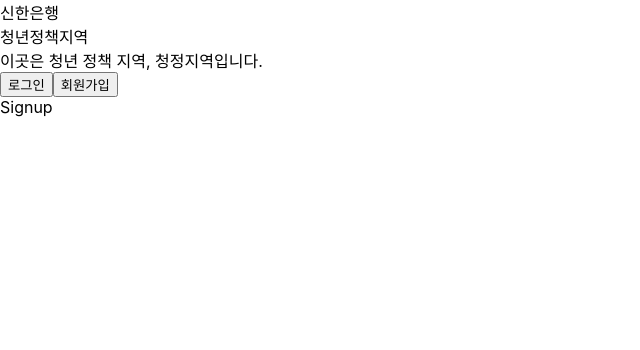
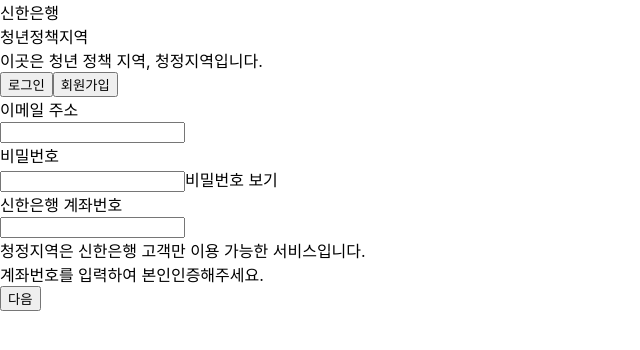
Before and after one commit to Endura0535/youth-policy-zone, a React (Create React App) app in the folder Frontend/: page /auth in a window 1280 px wide. Both pictures are taken after a click on the button "회원가입". Shown: the top 350 px of the page, without its empty margins (0-640 px from the left). Built offline with nearby package versions, Linux system fonts and the light colour scheme.

Commit message:
refactor: auth 페이지 구조 변경

```diff
--- a/Frontend/src/MemberContext.js
+++ b/Frontend/src/MemberContext.js
@@ -1,5 +1,5 @@
 import axios from "axios";
-import { createContext, useContext, useRef } from "react";
+import { createContext, useContext, useRef, useState } from "react";
 import { useNavigate } from "react-router-dom";
 
 const MemberContext = createContext("member");
@@ -10,6 +10,40 @@
   const memberInfo = useRef({});
   const navigate = useNavigate();
   const apiClient = useRef(null);
+
+  // AuthPage
+  const [email, setEmail] = useState('');
+  const [pw, setPw] = useState('');
+  const [pwVisibility, setPwVisibility] = useState({
+    type: 'password',
+    visible: false,
+  });
+  const [bankAccount, setBankAccount] = useState('');
+
+  const onEmailChanged = (e) => {
+    setEmail(e.target.value);
+  }
+
+  const onPwChanged = (e) => {
+    setPw(e.target.value);
+  }
+
+  const handlePwVisibility = (e) => {
+    setPwVisibility(() => {
+      if (!pwVisibility.visible) {
+        return {type: "text", visible: true};
+      }
+      else {
+        return {type: "password", visible: false};
+      }
+    })
+  }
+
+  const onBankAccountChanged = (e) => {
+    setBankAccount(e.target.value);
+  }
+
+  // AuthPage //
 
   const setAccessToken = (token) => {
     // 엑세스토큰 설정
@@ -56,7 +90,9 @@
 
   return (
     <MemberContext.Provider value={{
-      accessToken, memberInfo, succeededSignin, setMemberId, doSignout, setMemberInfo
+      accessToken, memberInfo, succeededSignin, setMemberId, doSignout, setMemberInfo,
+      email, setEmail, pw, pwVisibility, setPwVisibility, bankAccount, setBankAccount,
+      onEmailChanged, onPwChanged, handlePwVisibility, onBankAccountChanged
     }}>
       {children}
     </MemberContext.Provider>
--- a/Frontend/src/pages/component/Signin.js
+++ b/Frontend/src/pages/component/Signin.js
@@ -4,34 +4,13 @@
 import { useNavigate } from 'react-router-dom';
 
 function Signin() {
-  const { succeededSignin, setMemberId } = useMember();
-  const [email, setEmail] = useState('');
-  const [pw, setPw] = useState('');
-  const [pwVisibility, setPwVisibility] = useState({
-    type: 'password',
-    visible: false,
-  });
+  const { succeededSignin, setMemberId, email, pw, pwVisibility,
+    onEmailChanged, onPwChanged, handlePwVisibility
+  } = useMember();
   const [rememberId, setRememberId] = useState(false);
   const navigate = useNavigate();
 
-  const onEmailChanged = (e) => {
-    setEmail(e.target.value);
-  }
 
-  const onPwChanged = (e) => {
-    setPw(e.target.value);
-  }
-
-  const handlePwVisibility = (e) => {
-    setPwVisibility(() => {
-      if (!pwVisibility.visible) {
-        return {type: "text", visible: true};
-      }
-      else {
-        return {type: "password", visible: false};
-      }
-    })
-  }
 
   // 아이디 기억하기
   const handleRememberId = () => {
--- a/Frontend/src/pages/component/Signup.js
+++ b/Frontend/src/pages/component/Signup.js
@@ -1,8 +1,41 @@
 import React from 'react'
+import { useMember } from '../../MemberContext';
 
 function Signup() {
+  const { email, pw, pwVisibility, bankAccount, onEmailChanged, onPwChanged, handlePwVisibility,
+    onBankAccountChanged
+  } = useMember();
+
+  const onClickNextButton = (e) => {
+
+  }
+
   return (
-    <div>Signup</div>
+    <div>
+      <form>
+        <div>
+          <div><label htmlFor="email">이메일 주소</label></div>
+          <div><input type="email" onChange={onEmailChanged} value={email} id="email"/></div>
+        </div>
+        <div>
+          <div><label htmlFor="pw">비밀번호</label></div>
+          <div>
+            <input type={pwVisibility.type} onChange={onPwChanged} value={pw} id="pw"
+              autoComplete='false'
+            />
+            <span onClick={handlePwVisibility}>
+              {pwVisibility.visible ? "비밀번호 숨기기" : "비밀번호 보기"}
+            </span>
+          </div>
+        </div>
+        <div>
+          <div><label htmlFor="bankAccount">신한은행 계좌번호</label></div>
+          <div><input type="text" onChange={onBankAccountChanged} value={bankAccount} id="bankAccount"/></div>
+        </div>
+        <div>청정지역은 신한은행 고객만 이용 가능한 서비스입니다. <br />계좌번호를 입력하여 본인인증해주세요.</div>
+        <button type="button" onClick={onClickNextButton}>다음</button>
+      </form>
+    </div>
   )
 }
 
```
